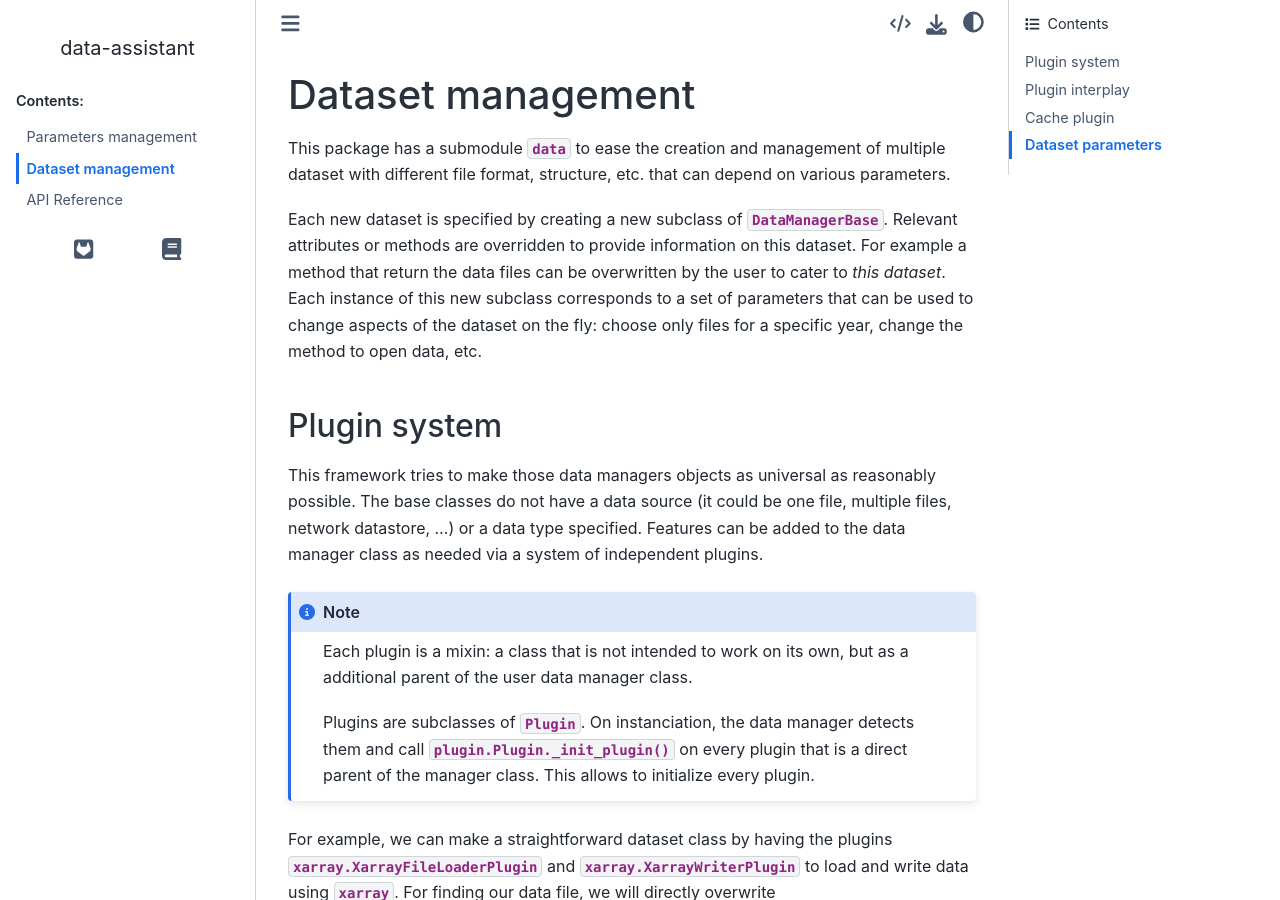
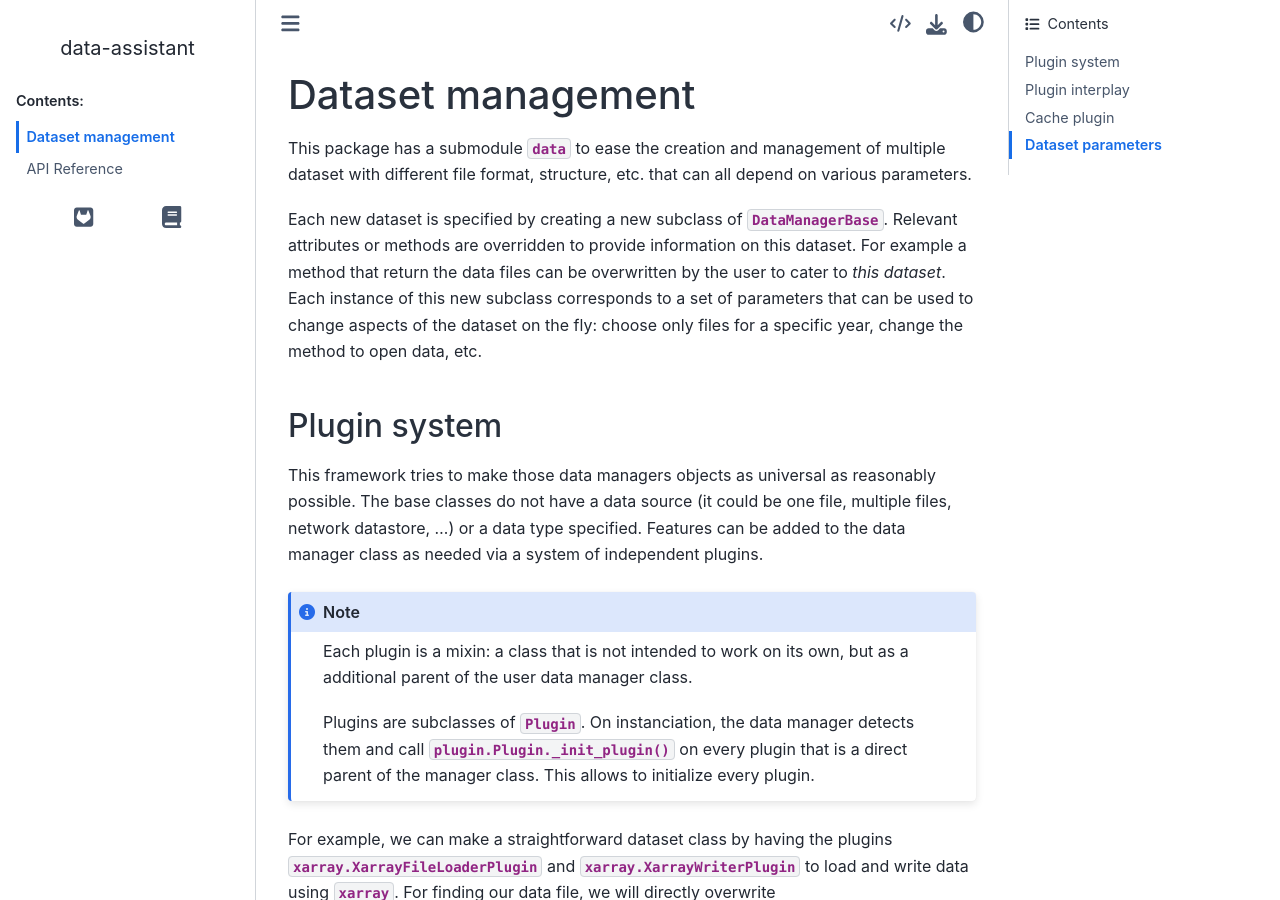
Before and after one commit to Descanonge/neba, a Sphinx documentation site: the page built from docs/source/datasets.rst, in a window 1280 px wide and 900 px high. Built offline with Sphinx 7.4.7 and the Sphinx Book theme 1.1.4, drawn with Linux system fonts in a browser that asks for light colours; pages that are not in the unit, such as notebooks, are missing from menus; some of the changed text lies outside the part shown.

Commit message:
Rename doc file

```diff
--- a/docs/source/parameters.rst
+++ b/docs/source/configuration.rst
@@ -1,8 +1,8 @@
 
 .. currentmodule:: data_assistant
 
-Parameters management
----------------------
+Configuration management
+------------------------
 
 This package provide a submodule :mod:`.config` to help managing the parameters
 of a project.
--- a/docs/source/datasets.rst
+++ b/docs/source/datasets.rst
@@ -6,7 +6,7 @@
 
 This package has a submodule :mod:`~data_assistant.data` to ease the creation
 and management of multiple dataset with different file format, structure, etc.
-that can depend on various parameters.
+that can all depend on various parameters.
 
 Each new dataset is specified by creating a new subclass of
 :class:`~data_manager.DataManagerBase`.
```
